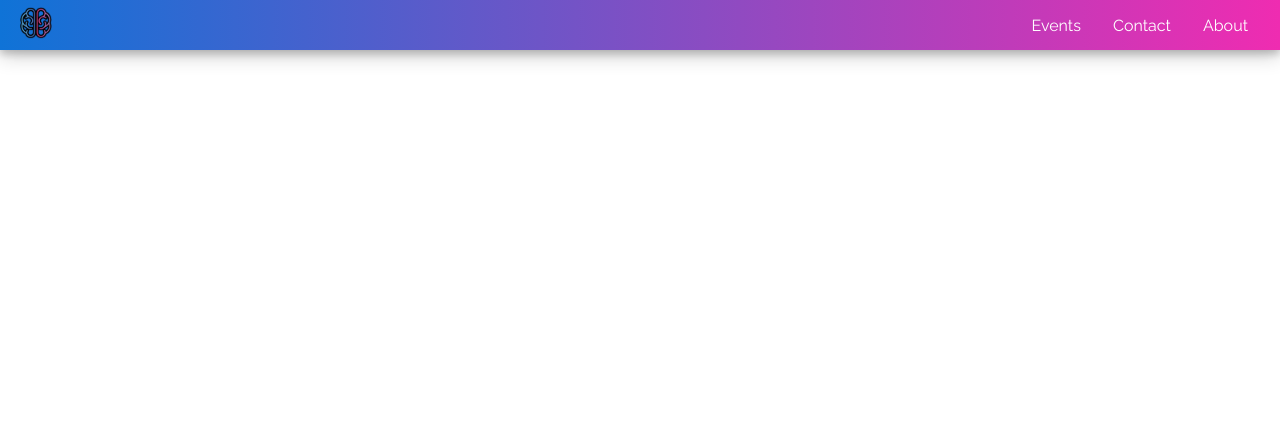
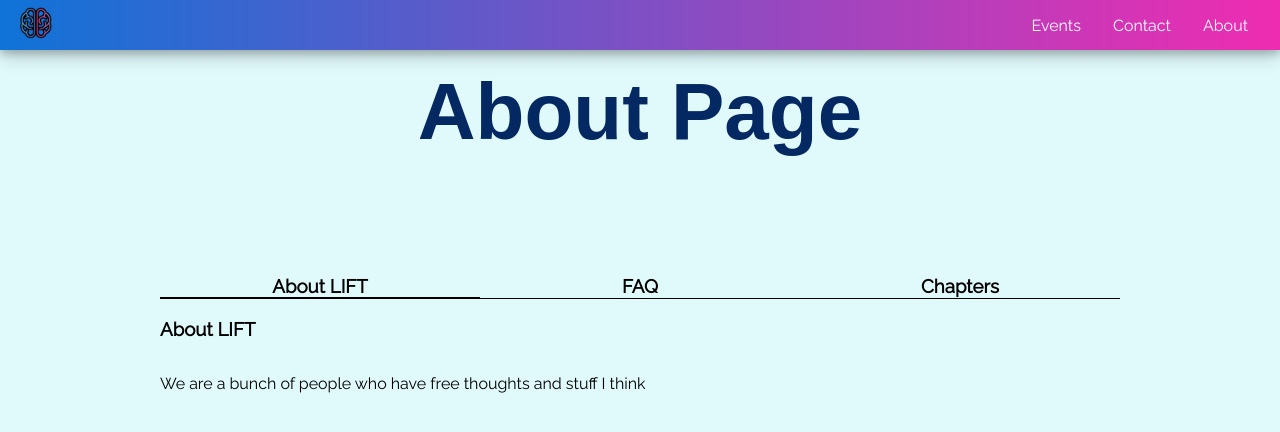
Before and after one commit to HackerGuy1000/LIFreethinkers, a React (Create React App) app: page /about in a window 1280 px wide. Shown: the top 432 px of the page. Built offline with nearby package versions, Linux system fonts and the light colour scheme.

Commit message:
Added Different Tabs to About Page

```diff
--- a/src/pages/About.js
+++ b/src/pages/About.js
@@ -1,10 +1,59 @@
+import React from "react";
 import Header from "../components/Header";
+import "../components/css/Main.css"
+
+
+document.body.style = 'background: #e0f9fb;';
+
 
 export default function About() {
-    return(
+    React.useEffect(() => {
+        const aboutLift = document.getElementById("aboutLift");
+        const faq = document.getElementById("freq");
+        const chapters = document.getElementById("chapters");
+        const aboutTitle = document.getElementById("aboutTitle")
+        const aboutText = document.getElementById("aboutText")
+        aboutLift.style = "border-bottom: 1px solid black;"
+        aboutLift.addEventListener("click", () => {
+            faq.style = "border-bottom: 0px solid black;"
+            chapters.style = "border-bottom: 0px solid black;"
+            aboutLift.style = "border-bottom: 1px solid black;"
+            aboutTitle.innerHTML = "About LIFT"
+            aboutText.innerHTML = "We are a bunch of people who have free thoughts and stuff I think"
+        })
+        faq.addEventListener("click", () => {
+            chapters.style = "border-bottom: 0px solid black;"
+            aboutLift.style = "border-bottom: 0px solid black;"
+            faq.style = "border-bottom: 1px solid black;"
+            aboutTitle.innerHTML = "FAQ"
+            aboutText.innerHTML = "Why do we exist- Because we can, duh"
+        })
+        chapters.addEventListener("click", () => {
+            faq.style = "border-bottom: 0px solid black;"
+            aboutLift.style = "border-bottom: 0px solid black;"
+            chapters.style = "border-bottom: 1px solid black;"
+            aboutTitle.innerHTML = "Chapters"
+            aboutText.innerHTML = "Our current chapters include: <br/> Syosset"
+        })
+      }, [])
+
+
+    return (
         <>
-        <Header/>
-        <h2>About Page</h2>
+            <Header />
+            <section className="main">
+                <h2>About Page</h2>
+            </section>
+            <div id="aboutTab">
+                <h3 className="tabText" id="aboutLift">About LIFT</h3>
+                <h3 className="tabText" id="freq">FAQ</h3>
+                <h3 className="tabText" id="chapters">Chapters</h3>
+            </div>
+            <div className="aboutSection">
+                <h3 id="aboutTitle">About LIFT</h3>
+                <p id= "aboutText">We are a bunch of people who have free thoughts and stuff I think</p>
+            </div>
+
         </>
     )
 }
```
